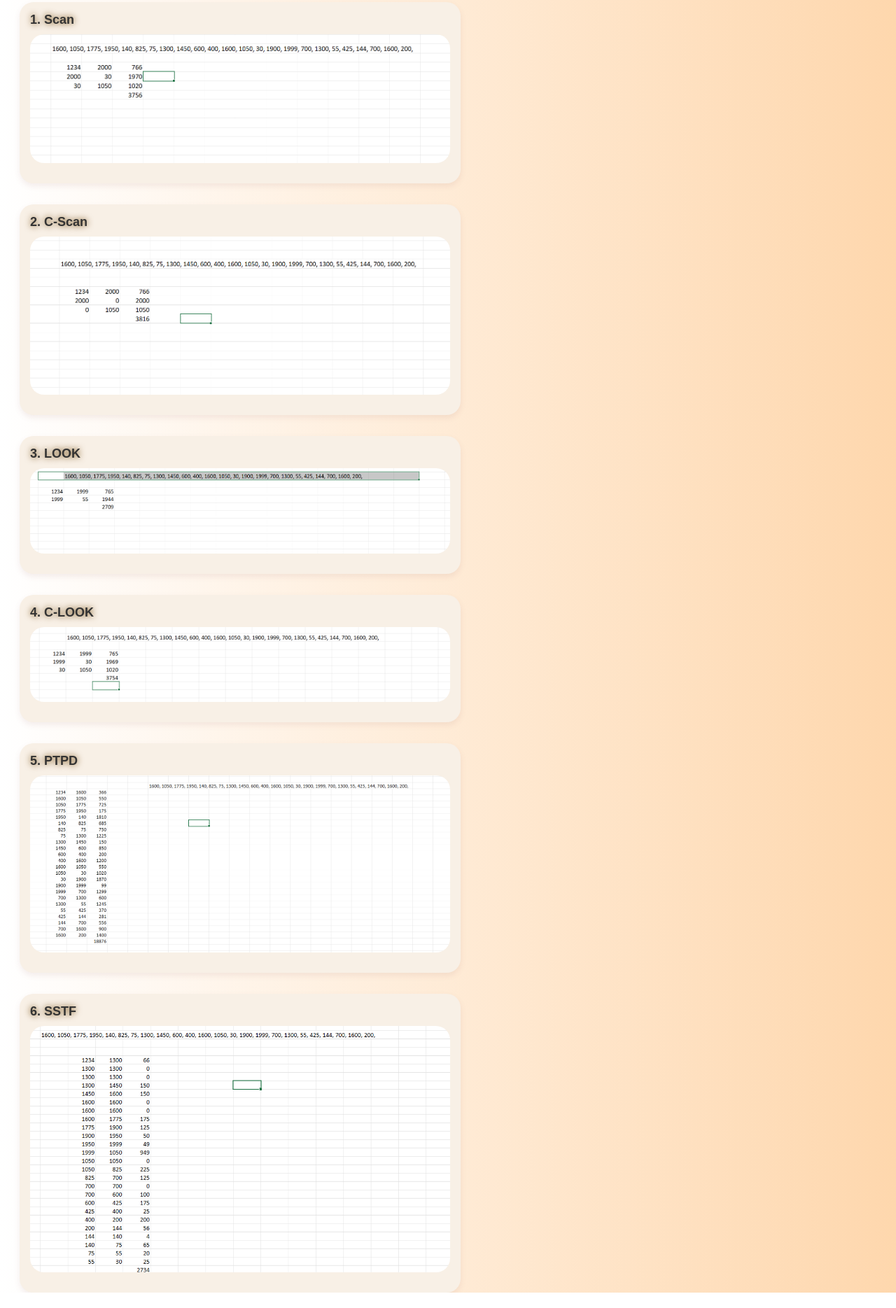
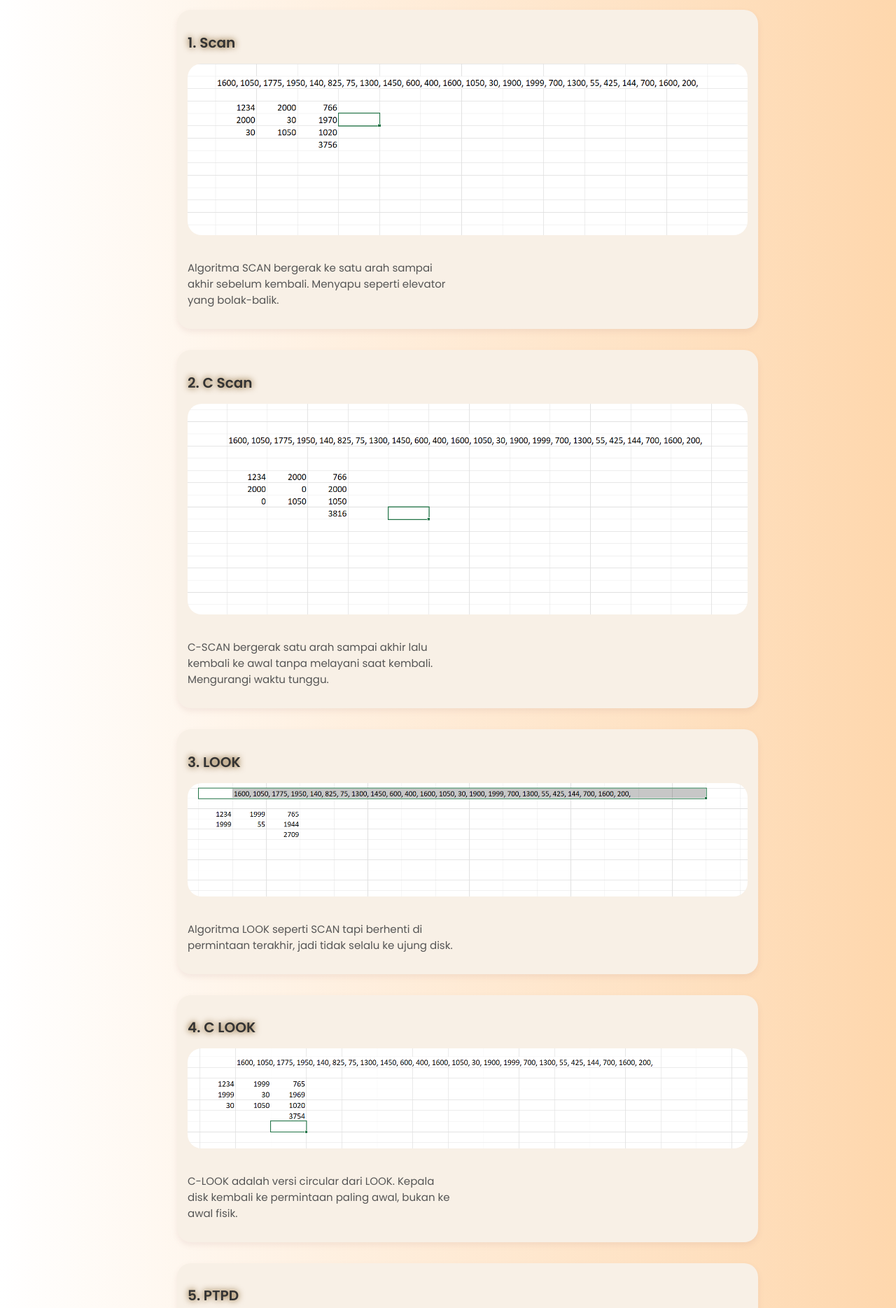
Before and after one commit to Nikiadwi/Tugas, a plain HTML site: page tugas1.html in a window 1280 px wide. Shown: the part 123-1992 px from the top of the page at 70% size. Before the commit the page ends 1970 px from the top, so only its background shows below. Drawn offline with Linux system fonts and the light colour scheme.

Commit message:
merubah semua struktur html dan css

```diff
--- a/tugas1.css
+++ b/tugas1.css
@@ -3,14 +3,14 @@
 html {
   overflow-x: hidden;
 }
+
 body {
-  font-family: Arial, sans-serif;
+  font-family: "Poppins", Arial, sans-serif;
   padding: 20px;
-  background-color: #f9f9f9;
-  animation: fadeIn 1.5s ease-in-out; /* Efek lambat masuk */
+  background: linear-gradient(to right, rgb(255, 255, 255), rgb(254, 215, 173));
+  animation: fadeIn 1.5s ease-in-out;
   width: 100%;
-  height: 100vh;
-  background: linear-gradient(to right, rgb(255, 255, 255), rgb(254, 215, 173));
+  height: 100%;
 }
 
 h1 {
@@ -21,37 +21,47 @@ h1 {
 }
 
 .gambar-container {
-  margin-bottom: 30px;
+  margin: 0 auto 30px auto;
   background-color: rgb(248, 240, 230);
   padding: 15px;
   border-radius: 20px;
   box-shadow: 0 4px 8px rgba(151, 91, 91, 0.1);
   animation: fadeIn 2s ease-in-out;
   width: 100%;
-  max-width: 600px; /* Membatasi lebar maksimum pada desktop */
+  max-width: 800px;
 }
 
 .judul-gambar {
   font-weight: bold;
-  margin-bottom: 10px;
-  font-size: 18px;
+  margin-bottom: 15px;
+  font-size: 20px;
   color: #333;
   animation: fadeIn 2.5s ease-in-out;
   text-shadow: 0 0 10px rgb(109, 67, 0);
 }
 
-img {
-  max-width: 100%; /* Ukuran gambar tetap fleksibel */
+/* Wrapper untuk gambar + deskripsi */
+.konten-gambar {
+  display: flex;
+  flex-direction: row;
+  gap: 20px;
+  align-items: flex-start;
+  flex-wrap: wrap;
+}
+
+.konten-gambar img {
+  width: 100%;
+  max-width: 100%;
   border-radius: 20px;
   animation: fadeIn 1.5s ease-in-out;
   height: auto;
 }
 
-.deskripsi {
-  margin-top: 10px;
+.konten-gambar .deskripsi {
+  width: 48%;
   font-size: 15px;
   color: #555;
-  animation: fadeIn 1.5s ease-in-out 0.5s; /* Delay 0.5 detik */
+  animation: fadeIn 1.5s ease-in-out 0.5s;
 }
 
 @keyframes fadeIn {
@@ -65,13 +75,19 @@ img {
   }
 }
 
-/* Media query untuk ponsel */
+/* Responsif untuk ponsel */
 @media only screen and (max-width: 600px) {
   body {
     padding: 10px;
   }
-  .gambar-container img {
-    max-width: 100%; /* Memastikan gambar ditampilkan dengan benar di ponsel */
+
+  .konten-gambar {
+    flex-direction: column;
+  }
+
+  .konten-gambar img,
+  .konten-gambar .deskripsi {
+    width: 100%;
   }
 
   .gambar-container {
@@ -80,7 +96,7 @@ img {
   }
 
   .judul-gambar {
-    font-size: 16px;
+    font-size: 18px;
   }
 
   .deskripsi {
@@ -88,16 +104,16 @@ img {
   }
 }
 
-/* Media query untuk tablet */
+/* Tablet */
 @media only screen and (max-width: 768px) {
   .gambar-container {
-    width: 90%; /* Lebar 90% dari layar pada tablet */
+    width: 90%;
   }
 }
 
-/* Media query untuk desktop */
+/* Desktop */
 @media only screen and (min-width: 1024px) {
   .gambar-container {
-    width: 600px; /* Lebar tetap pada desktop */
+    width: 800px;
   }
 }
--- a/tugas1.html
+++ b/tugas1.html
@@ -3,46 +3,76 @@
   <head>
     <meta charset="UTF-8" />
     <meta name="viewport" content="width=device-width, initial-scale=1.0" />
+    <title>Tugas Sistem Operasi-1</title>
     <link rel="stylesheet" href="tugas1.css" />
-    <title>Tugas 1</title>
   </head>
   <body>
-    <h1>Tugas 1 - Sistem Operasi</h1>
+    <h1>Galeri Penjadwalan Disk</h1>
 
     <div class="gambar-container">
-      <div class="judul-gambar">1. Scan</div>
-      <img src="Scan.png" alt="Scan" />
-      <div class="deskripsi"></div>
+      <h2 class="judul-gambar">1. Scan</h2>
+      <div class="konten-gambar">
+        <img src="Scan.png" alt="Scan" />
+        <p class="deskripsi">
+          Algoritma SCAN bergerak ke satu arah sampai akhir sebelum kembali.
+          Menyapu seperti elevator yang bolak-balik.
+        </p>
+      </div>
     </div>
 
     <div class="gambar-container">
-      <div class="judul-gambar">2. C-Scan</div>
-      <img src="C Scan1.png" alt="C-Scan" />
-      <div class="deskripsi"></div>
+      <h2 class="judul-gambar">2. C Scan</h2>
+      <div class="konten-gambar">
+        <img src="C Scan1.png" alt="C Scan" />
+        <p class="deskripsi">
+          C-SCAN bergerak satu arah sampai akhir lalu kembali ke awal tanpa
+          melayani saat kembali. Mengurangi waktu tunggu.
+        </p>
+      </div>
     </div>
 
     <div class="gambar-container">
-      <div class="judul-gambar">3. LOOK</div>
-      <img src="Look.png" alt="LOOK" />
-      <div class="deskripsi"></div>
+      <h2 class="judul-gambar">3. LOOK</h2>
+      <div class="konten-gambar">
+        <img src="Look.png" alt="LOOK" />
+        <p class="deskripsi">
+          Algoritma LOOK seperti SCAN tapi berhenti di permintaan terakhir, jadi
+          tidak selalu ke ujung disk.
+        </p>
+      </div>
     </div>
 
     <div class="gambar-container">
-      <div class="judul-gambar">4. C-LOOK</div>
-      <img src="C Look.png" alt="C-LOOK" />
-      <div class="deskripsi"></div>
+      <h2 class="judul-gambar">4. C LOOK</h2>
+      <div class="konten-gambar">
+        <img src="C Look.png" alt="C LOOK" />
+        <p class="deskripsi">
+          C-LOOK adalah versi circular dari LOOK. Kepala disk kembali ke
+          permintaan paling awal, bukan ke awal fisik.
+        </p>
+      </div>
     </div>
 
     <div class="gambar-container">
-      <div class="judul-gambar">5. PTPD</div>
-      <img src="PTPD.png" alt="PTPD" />
-      <div class="deskripsi"></div>
+      <h2 class="judul-gambar">5. PTPD</h2>
+      <div class="konten-gambar">
+        <img src="PTPD.png" alt="PTPD" />
+        <p class="deskripsi">
+          PTPD (Penjadwalan Terdekat Prioritas Dinamis) adalah pendekatan modern
+          dengan kombinasi jarak dan prioritas.
+        </p>
+      </div>
     </div>
 
     <div class="gambar-container">
-      <div class="judul-gambar">6. SSTF</div>
-      <img src="SSTF1.png" alt="SSTF" />
-      <div class="deskripsi"></div>
+      <h2 class="judul-gambar">6. SSTF</h2>
+      <div class="konten-gambar">
+        <img src="SSTF1.png" alt="SSTF" />
+        <p class="deskripsi">
+          SSTF melayani permintaan terdekat dari posisi kepala disk sekarang.
+          Menurunkan waktu tunggu tapi bisa kelaparan.
+        </p>
+      </div>
     </div>
   </body>
 </html>
```
